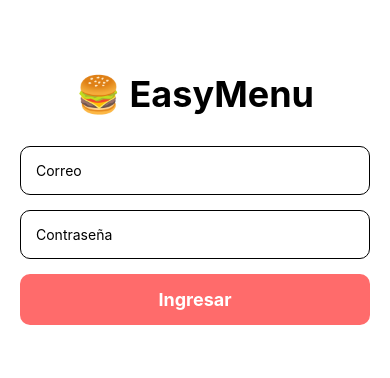
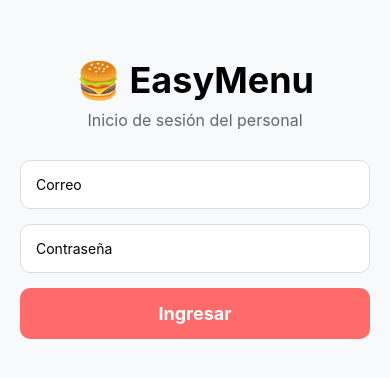
Before and after one commit to darciabrian-commits/EasyMenu_Mobile, a React Native app: screen / in a window 390 px wide. Shown: the part 224-602 px from the top of the page. Built offline with nearby package versions, Linux system fonts and the light colour scheme.

Commit message:
feat(login): integrar inicio de sesion con Web API - Daniela Tatiana Campos Mancia

```diff
--- a/components/LoginScreen.js
+++ b/components/LoginScreen.js
@@ -1,36 +1,61 @@
-
 import React, { useState } from 'react';
-import { View, Text, TextInput, TouchableOpacity, StyleSheet, Alert } from 'react-native';
+import { View, Text, TextInput, TouchableOpacity, StyleSheet, Alert, ActivityIndicator } from 'react-native';
 import { apiService } from '../services/api';
 
 export default function LoginScreen({ onLoginSuccess }) {
   const [email, setEmail] = useState('');
   const [password, setPassword] = useState('');
+  const [loading, setLoading] = useState(false);
 
   const handleLogin = async () => {
-    if (!email || !password) return Alert.alert('Error', 'Completa los campos');
+    if (!email.trim() || !password) {
+      return Alert.alert('Atención', 'Completa correo y contraseña');
+    }
+
+    setLoading(true);
     try {
-      await apiService.login(email, password);
-      onLoginSuccess();
+      const session = await apiService.login(email.trim(), password);
+      onLoginSuccess(session);
     } catch (error) {
-      Alert.alert('Error', 'Credenciales inválidas');
+      Alert.alert('Error', 'Credenciales incorrectas o API no disponible');
+    } finally {
+      setLoading(false);
     }
   };
 
   return (
     <View style={styles.container}>
       <Text style={styles.title}>🍔 EasyMenu</Text>
-      <TextInput style={styles.input} placeholder="Correo" value={email} onChangeText={setEmail} autoCapitalize="none" />
-      <TextInput style={styles.input} placeholder="Contraseña" value={password} onChangeText={setPassword} secureTextEntry />
-      <TouchableOpacity style={styles.button} onPress={handleLogin}><Text style={styles.buttonText}>Ingresar</Text></TouchableOpacity>
+      <Text style={styles.subtitle}>Inicio de sesión del personal</Text>
+
+      <TextInput
+        style={styles.input}
+        placeholder="Correo"
+        value={email}
+        onChangeText={setEmail}
+        autoCapitalize="none"
+        keyboardType="email-address"
+      />
+      <TextInput
+        style={styles.input}
+        placeholder="Contraseña"
+        value={password}
+        onChangeText={setPassword}
+        secureTextEntry
+      />
+
+      <TouchableOpacity style={styles.button} onPress={handleLogin} disabled={loading}>
+        {loading ? <ActivityIndicator color="#fff" /> : <Text style={styles.buttonText}>Ingresar</Text>}
+      </TouchableOpacity>
     </View>
   );
 }
 
 const styles = StyleSheet.create({
-  container: { flex: 1, justifyContent: 'center', padding: 20 },
-  title: { fontSize: 36, fontWeight: 'bold', textAlign: 'center', marginBottom: 30 },
-  input: { borderWidth: 1, padding: 15, borderRadius: 10, marginBottom: 15 },
+  container: { flex: 1, justifyContent: 'center', padding: 20, backgroundColor: '#f8f9fa' },
+  title: { fontSize: 36, fontWeight: 'bold', textAlign: 'center', marginBottom: 8 },
+  subtitle: { fontSize: 16, textAlign: 'center', color: '#666', marginBottom: 30 },
+  input: { borderWidth: 1, borderColor: '#ddd', backgroundColor: '#fff', padding: 15, borderRadius: 10, marginBottom: 15 },
   button: { backgroundColor: '#ff6b6b', padding: 15, borderRadius: 10, alignItems: 'center' },
   buttonText: { color: '#fff', fontSize: 18, fontWeight: 'bold' },
 });
```
